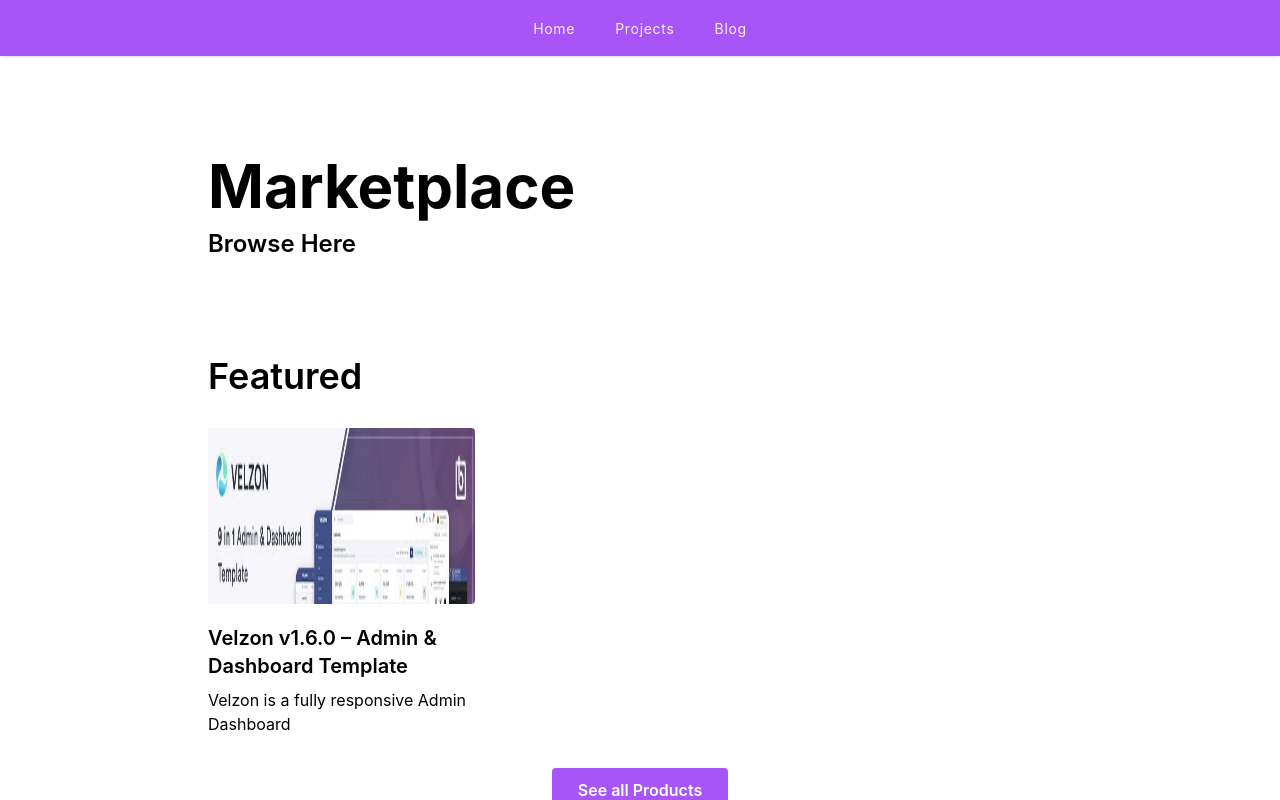
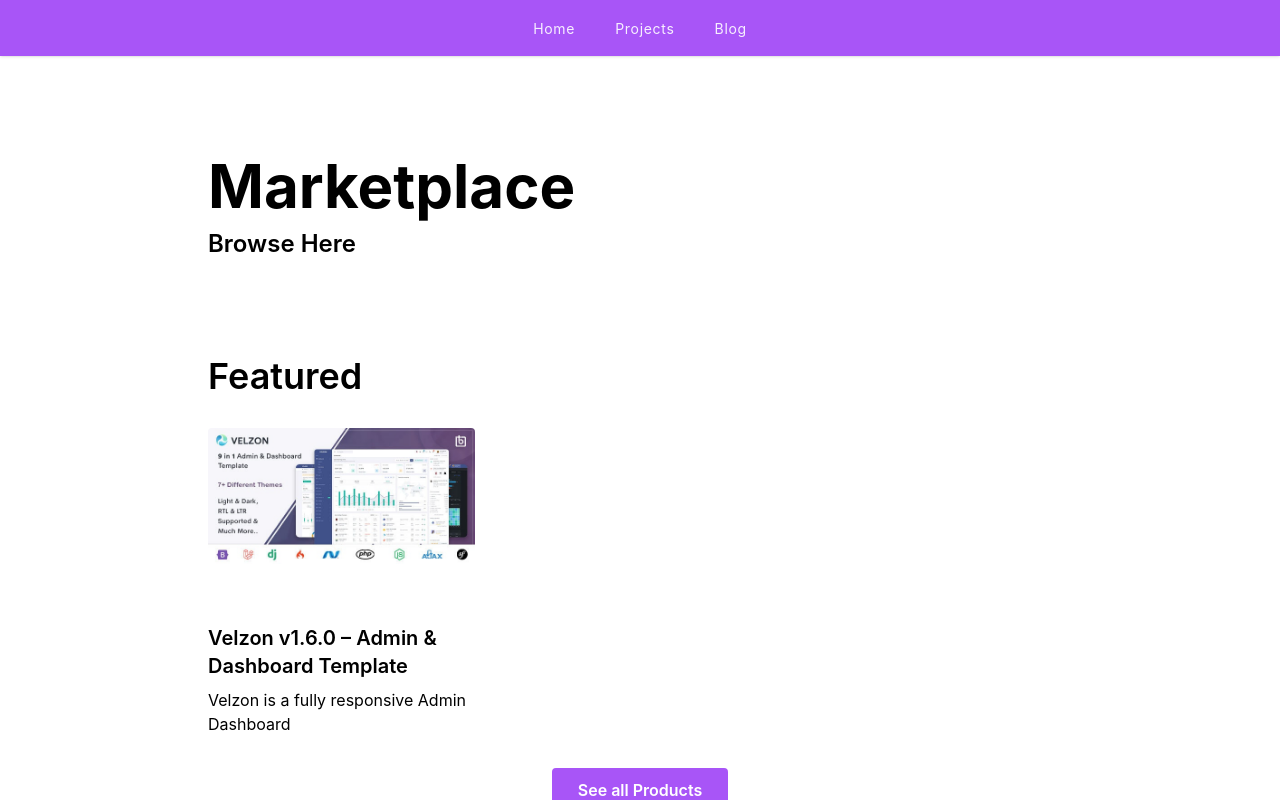
Before and after one commit to exiluz/Market-Porfolio, a Next.js app: page / in a window 1280 px wide. Shown: the top 800 px of the page. Built offline with nearby package versions, Linux system fonts and the light colour scheme.

Commit message:
Update Project.tsx

```diff
--- a/components/Project.tsx
+++ b/components/Project.tsx
@@ -10,7 +10,7 @@
     <Link href={`/projects/${slug}`} passHref>
       <a>
         <div className="relative w-full h-60 sm:h-60 md:h-44 rounded mb-5 overflow-hidden">
-          <Image src={imageUrl} height="590" width="300" alt="" />
+          <Image src={imageUrl} height="300" width="590" alt="" />
           <div className="absolute top-0 left-0 w-full h-full bg-primary rounded opacity-0 hover:opacity-100 transition-all duration-500 flex items-center justify-center font-bold text-white text-xl">
             Read more
           </div>
```
